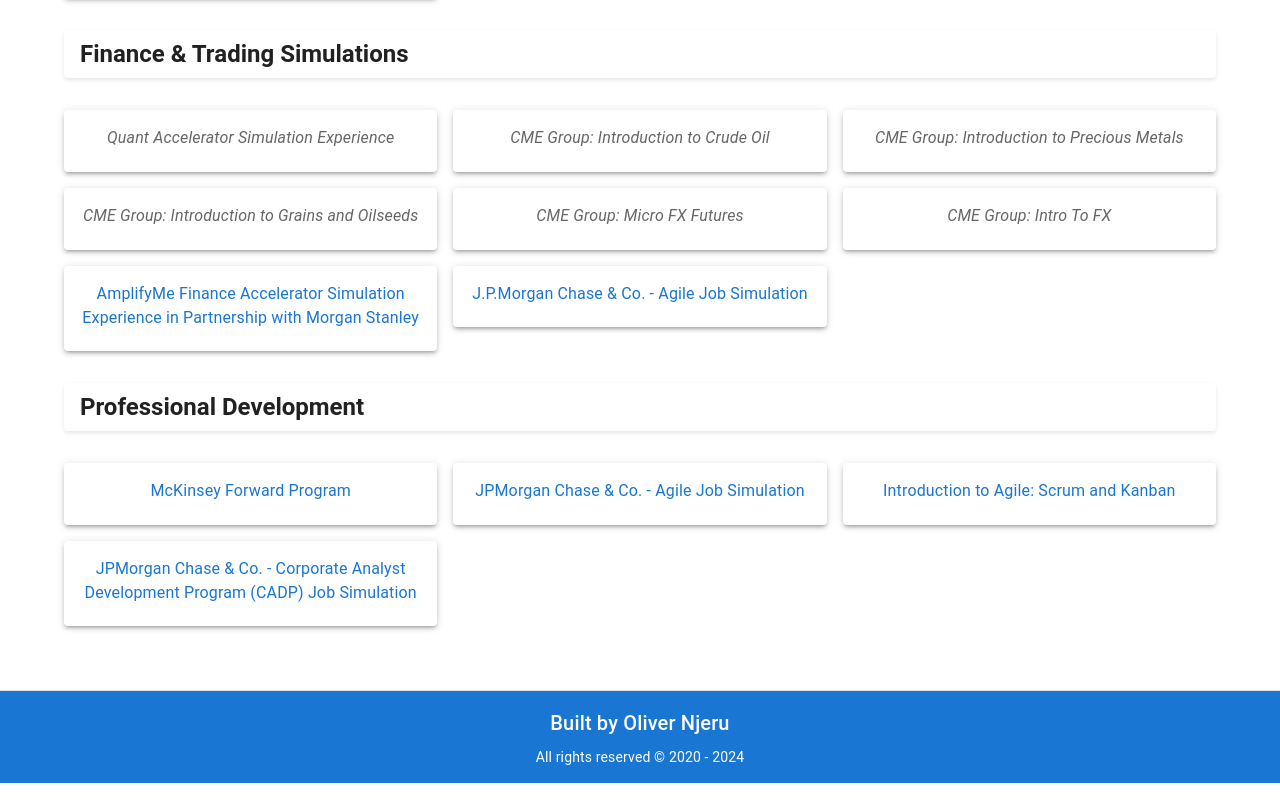
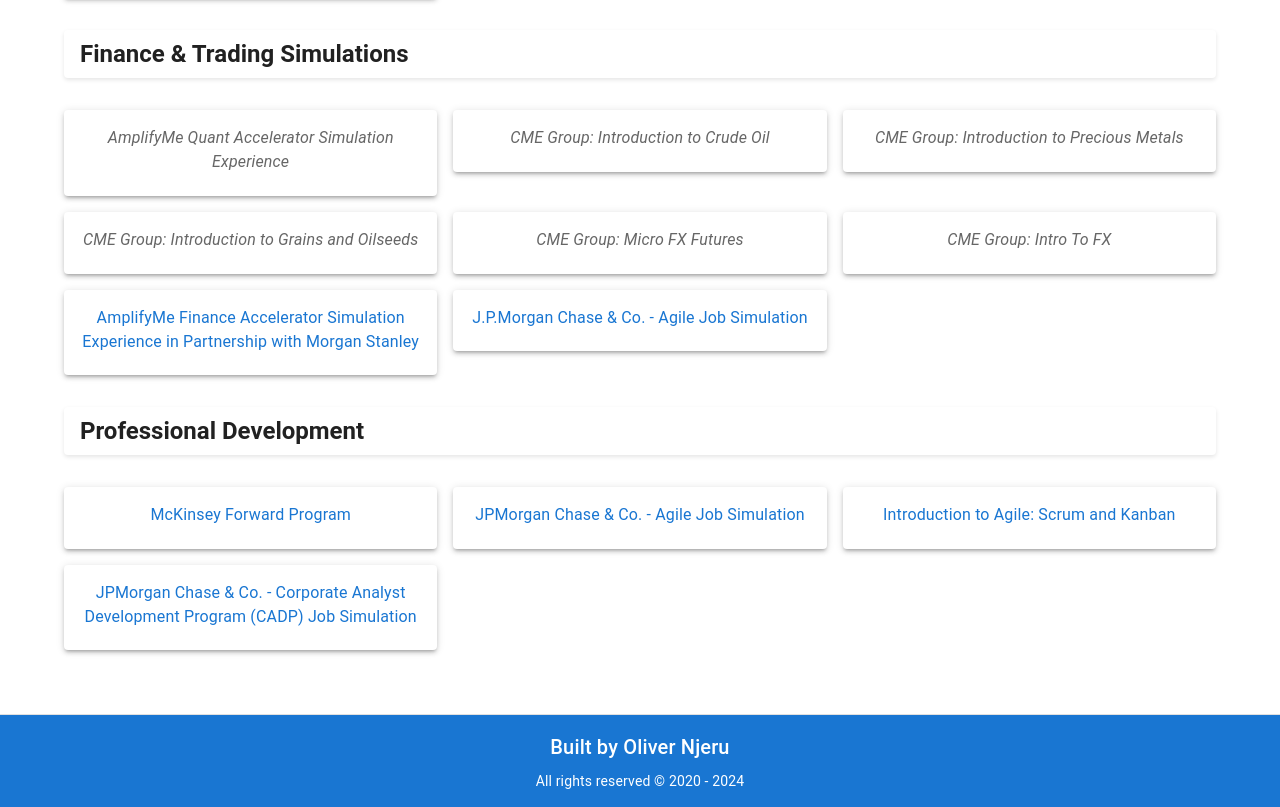
Before and after one commit to olivernjeru/olivernjeru.github.io, a React (Create React App) app: page / in a window 1280 px wide. Shown: the part 8192-8999 px from the top of the page. Before the commit the page ends 8975 px from the top, so only its background shows below. Built offline with nearby package versions, Linux system fonts and the light colour scheme.

Commit message:
update AmplifyMe Quant certificate

```diff
--- a/src/components/dataStores/CertificatesObject.js
+++ b/src/components/dataStores/CertificatesObject.js
@@ -18,7 +18,7 @@
     { name: "Introduction to HTML5", url: "https://www.coursera.org/account/accomplishments/records/TGXEY74SK2GW" },
   ],
   "Finance & Trading Simulations": [
-    { name: "Quant Accelerator Simulation Experience", url: "#" },
+    { name: "AmplifyMe Quant Accelerator Simulation Experience", url: "#" },
     { name: "CME Group: Introduction to Crude Oil", url: "#" },
     { name: "CME Group: Introduction to Precious Metals", url: "#" },
     { name: "CME Group: Introduction to Grains and Oilseeds", url: "#" },
```
